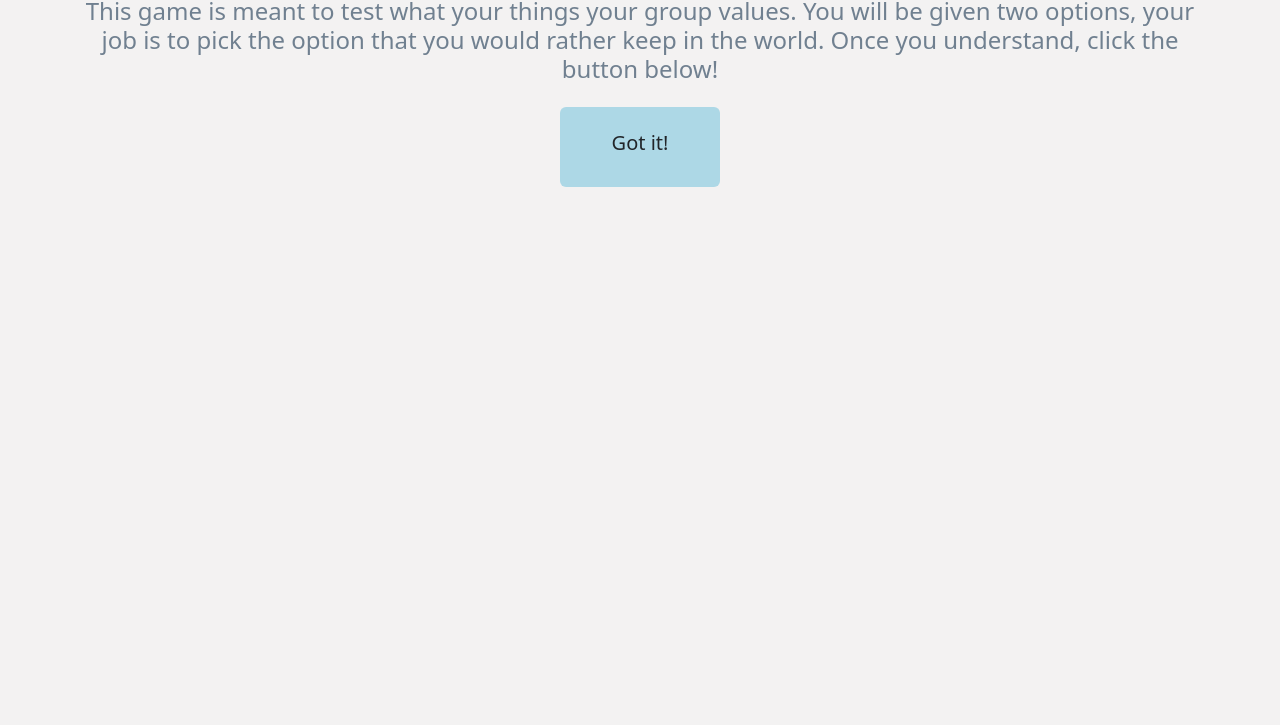
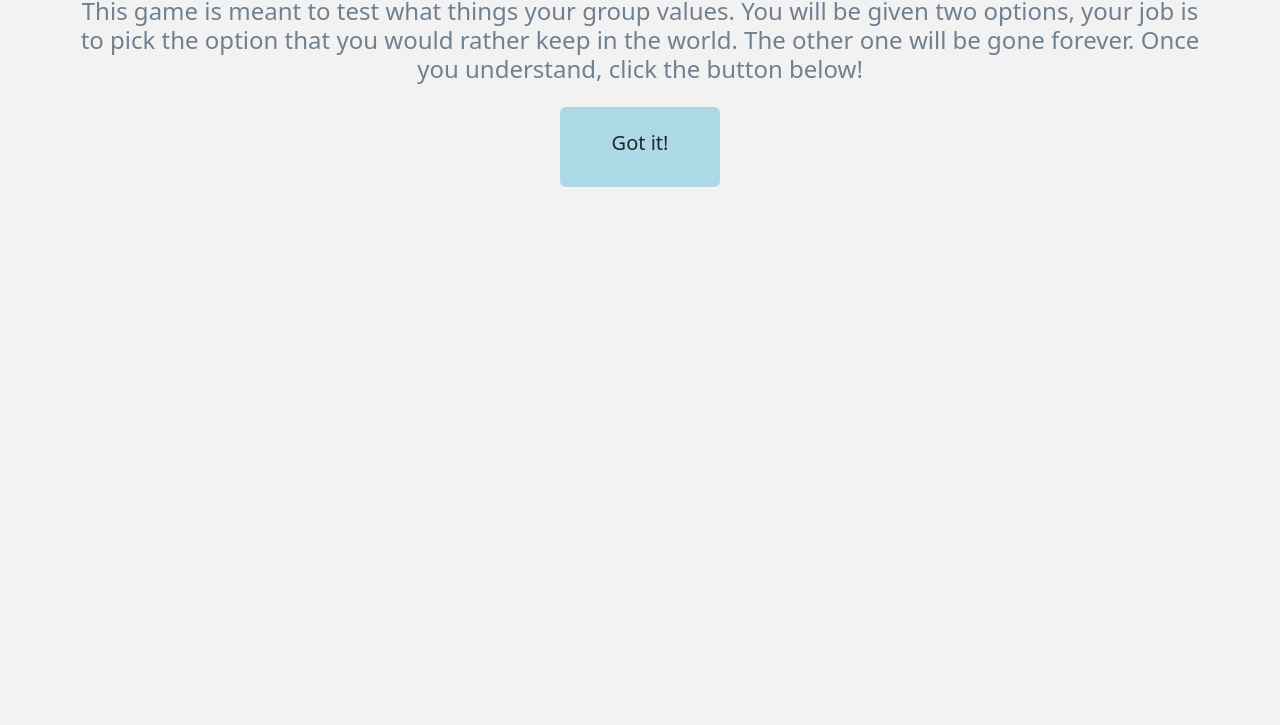
Before and after one commit to Bagleg/Pancakes-vs-Waffles, a plain HTML site: page index.html in a window 1280 px wide. Shown: the part 75-800 px from the top of the page. Drawn offline with nearby package versions, Linux system fonts and the light colour scheme.

Commit message:
update index.html

```diff
--- a/index.html
+++ b/index.html
@@ -10,7 +10,7 @@
 <body>
     <div class=" container rules text-center mx-auto py-3 align-center" id="rules">
         <h1>Welcome to Waffles VS Pancakes!</h1>
-        <h4>This game is meant to test what your things your group values. You will be given two options, your job is to pick the option that you would rather keep in the world. Once you understand, click the button below!</h4>
+        <h4>This game is meant to test what things your group values. You will be given two options, your job is to pick the option that you would rather keep in the world. The other one will be gone forever. Once you understand, click the button below!</h4>
         <div class="container start my-4 py-4 mx-auto rounded">
             <h5>Got it!</h5>
         </div>
@@ -23,7 +23,7 @@
     </div>
     </div>
     <h1 class="text-center my-2">Pancakes VS Waffles</h2>
-    <h4 class="text-center">If you had to remove one thing in this world would it be...</h1>
+    <h4 class="text-center">If you had to keep one thing in this world would it be...</h1>
     <div class="text-center container mx-auto py-3 align-center ">
         <div>
         <div class="container top choice my-4 rounded" id="top">
```
